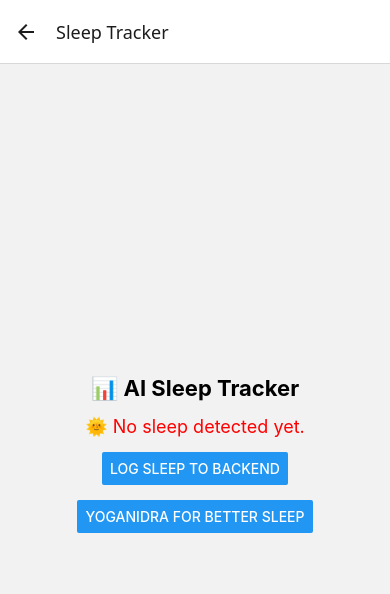
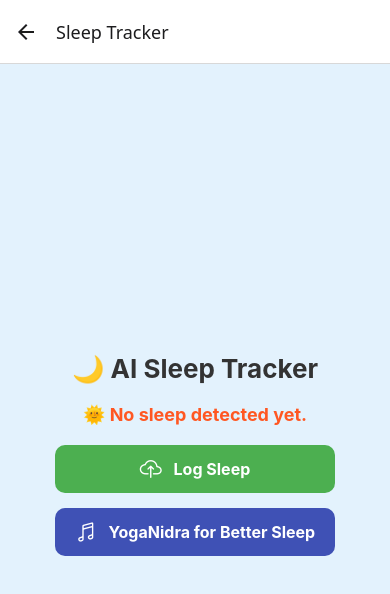
Before and after one commit to mahavirgautam/Health_App, a React Native app in the folder frontend/: screen /SleepTracker in a window 390 px wide. Shown: the top 594 px of the page. Built offline with nearby package versions, Linux system fonts and the light colour scheme.

Commit message:
Update SleepTracker.js

```diff
--- a/frontend/src/screens/SleepTracker.js
+++ b/frontend/src/screens/SleepTracker.js
@@ -1,13 +1,17 @@
 import React, { useEffect, useState } from "react";
-import { View, Text, Button, Alert } from "react-native";
+import {
+  View, Text, TouchableOpacity, Alert, StyleSheet, ActivityIndicator
+} from "react-native";
 import AsyncStorage from "@react-native-async-storage/async-storage";
 import { useNavigation } from "@react-navigation/native";
 import axios from "axios";
+import { Ionicons } from "@expo/vector-icons";
 
 const SleepTracker = () => {
   const [sleepDetected, setSleepDetected] = useState(false);
   const [sleepHours, setSleepHours] = useState(0);
-  const navigation = useNavigation(); // ✅ Initialize Navigation
+  const [loading, setLoading] = useState(true);
+  const navigation = useNavigation();
 
   useEffect(() => {
     checkSleep();
@@ -16,20 +20,23 @@ const SleepTracker = () => {
   const checkSleep = async () => {
     try {
       const lastActive = await AsyncStorage.getItem("lastActiveTime");
-      if (!lastActive) return;
+      if (!lastActive) {
+        setLoading(false);
+        return;
+      }
 
       const lastActiveTime = new Date(parseInt(lastActive));
       const currentTime = new Date();
-
       const inactiveDuration = (currentTime - lastActiveTime) / 1000 / 60 / 60;
 
       if (inactiveDuration >= 5) {
-        console.log(`😴 Sleep detected: ${inactiveDuration.toFixed(2)} hours`);
         setSleepHours(inactiveDuration.toFixed(2));
         setSleepDetected(true);
       }
     } catch (error) {
       console.error("Error detecting sleep:", error);
+    } finally {
+      setLoading(false);
     }
   };
 
@@ -47,7 +54,7 @@ const SleepTracker = () => {
       }
 
       const response = await axios.post(
-        "https://fitfolk-33796.el.r.appspot.com/api/log-sleep",
+        "https://flask-s8i3.onrender.com/api/log-sleep",
         {
           date: new Date().toISOString().split("T")[0],
           sleep_hours: sleepHours,
@@ -63,27 +70,86 @@ const SleepTracker = () => {
   };
 
   return (
-    <View style={{ flex: 1, padding: 20, justifyContent: "center", alignItems: "center" }}>
-      <Text style={{ fontSize: 22, fontWeight: "bold", marginBottom: 15 }}>📊 AI Sleep Tracker</Text>
+    <View style={styles.container}>
+      <Text style={styles.header}>🌙 AI Sleep Tracker</Text>
 
-      {sleepDetected ? (
-        <Text style={{ fontSize: 18, color: "green", marginBottom: 15 }}>
-          😴 Auto-Detected Sleep: {sleepHours} hours
-        </Text>
+      {loading ? (
+        <ActivityIndicator size="large" color="#4CAF50" />
+      ) : sleepDetected ? (
+        <Text style={styles.sleepText}>😴 Auto-Detected Sleep: {sleepHours} hours</Text>
       ) : (
-        <Text style={{ fontSize: 18, color: "red", marginBottom: 15 }}>🌞 No sleep detected yet.</Text>
+        <Text style={styles.noSleepText}>🌞 No sleep detected yet.</Text>
       )}
 
-      <Button title="Log Sleep to Backend" onPress={logSleepToBackend} />
+      <TouchableOpacity style={styles.logButton} onPress={logSleepToBackend}>
+        <Ionicons name="cloud-upload-outline" size={22} color="#fff" />
+        <Text style={styles.buttonText}> Log Sleep</Text>
+      </TouchableOpacity>
 
-      <View style={{ marginTop: 15 }}>
-        <Button
-          title="YogaNidra for better sleep"
-          onPress={() => navigation.navigate("SoothingMusic")}
-        />
-      </View>
+      <TouchableOpacity
+        style={styles.yogaButton}
+        onPress={() => navigation.navigate("SoothingMusic")}
+      >
+        <Ionicons name="musical-notes-outline" size={22} color="#fff" />
+        <Text style={styles.buttonText}> YogaNidra for Better Sleep</Text>
+      </TouchableOpacity>
     </View>
   );
 };
 
+const styles = StyleSheet.create({
+  container: {
+    flex: 1,
+    backgroundColor: "#E3F2FD",
+    alignItems: "center",
+    justifyContent: "center",
+    padding: 20,
+  },
+  header: {
+    fontSize: 26,
+    fontWeight: "bold",
+    color: "#333",
+    marginBottom: 20,
+  },
+  sleepText: {
+    fontSize: 18,
+    color: "#4CAF50",
+    fontWeight: "bold",
+    marginBottom: 20,
+  },
+  noSleepText: {
+    fontSize: 18,
+    color: "#FF5722",
+    fontWeight: "bold",
+    marginBottom: 20,
+  },
+  logButton: {
+    flexDirection: "row",
+    backgroundColor: "#4CAF50",
+    padding: 12,
+    borderRadius: 10,
+    alignItems: "center",
+    justifyContent: "center",
+    width: "80%",
+    marginBottom: 15,
+    elevation: 3,
+  },
+  yogaButton: {
+    flexDirection: "row",
+    backgroundColor: "#3F51B5",
+    padding: 12,
+    borderRadius: 10,
+    alignItems: "center",
+    justifyContent: "center",
+    width: "80%",
+    elevation: 3,
+  },
+  buttonText: {
+    color: "#fff",
+    fontSize: 16,
+    fontWeight: "bold",
+    marginLeft: 8,
+  },
+});
+
 export default SleepTracker;
```
